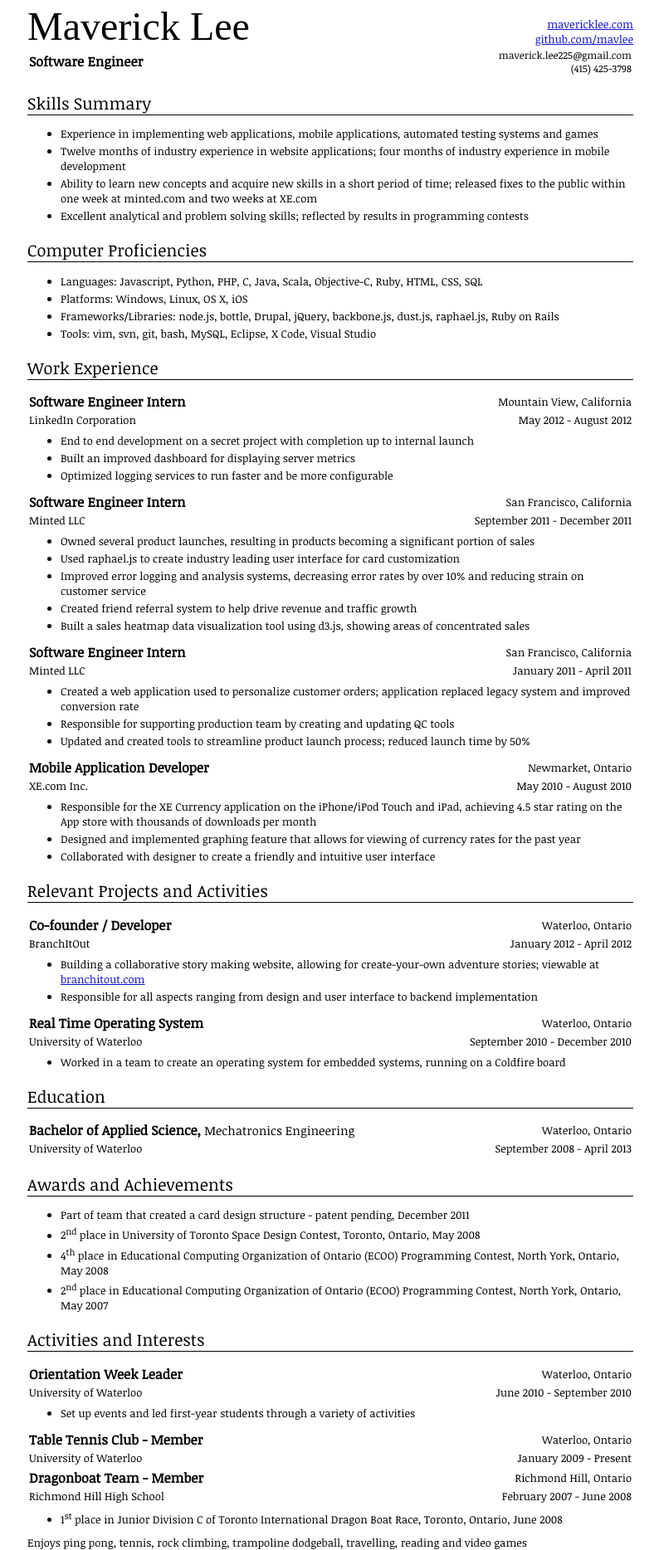
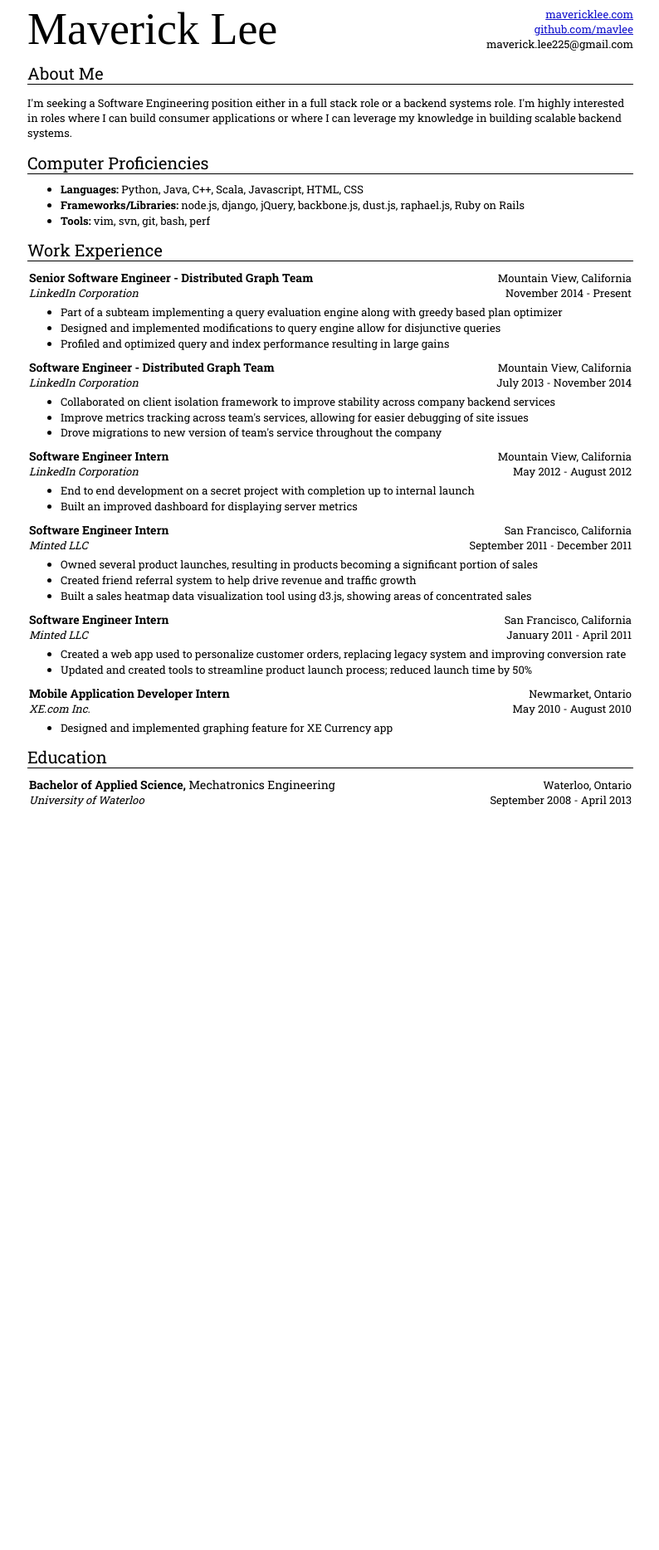
Before and after one commit to mavlee/mavlee.github.com, a Jekyll site: the page resume/index.html, which Jekyll copies as it is, in a window 1280 px wide. Shown: the whole page at 83% size, without its empty margins (242-1036 px from the left). Built offline with Jekyll 4.4.1, drawn with Linux system fonts in a browser that asks for light colours; some web fonts are replaced; Markdown is read by kramdown in place of the engine named in the settings; after the commit the page ends 979 px from its top, so only the background shows below that.

Commit message:
update resume to 1 page style

```diff
--- a/resume/index.html
+++ b/resume/index.html
@@ -1,7 +1,7 @@
 <html>
   <head>
     <title>Maverick Lee</title>
-    <link href="http://fonts.googleapis.com/css?family=Gentium+Basic:400,700,400italic,700italic|Noticia+Text:400,700italic,400italic" rel="stylesheet" type="text/css">
+    <link href="http://fonts.googleapis.com/css?family=Gentium+Basic:400,700,400italic,700italic|Roboto+Slab:400,700" rel="stylesheet" type="text/css">
     <script type="text/javascript">
       var _gaq = _gaq || [];
       _gaq.push(['_setAccount', 'UA-23489956-1']);
@@ -14,39 +14,23 @@
         <span class="left" id="name">Maverick Lee</span>
         <div class="right">
           <a href="http://mavericklee.com/">mavericklee.com</a><br/>
-          <a href="http://github.com/mavlee">github.com/mavlee</a>
+          <a href="http://github.com/mavlee">github.com/mavlee</a><br/>
+          maverick.lee225@gmail.com
         </div>
       </div>
-      <table class="contact">
-        <tr>
-          <td class="left">
-            <span id="program">Software Engineer</span>
-          </td>
-          <td class="right">
-            maverick.lee225@gmail.com<br/>
-            (415) 425-3798
-          </td>
-        </tr>
-      </table>
     </div>
 
     <div class="section">
-      <h1>Skills Summary</h1>
-      <ul>
-        <li>Experience in implementing web applications, mobile applications, automated testing systems and games</li>
-        <li>Twelve months of industry experience in website applications; four months of industry experience in mobile development</li>
-        <li>Ability to learn new concepts and acquire new skills in a short period of time; released fixes to the public within one week at minted.com and two weeks at XE.com</li>
-        <li>Excellent analytical and problem solving skills; reflected by results in programming contests</li>
-      </ul>
+      <h1>About Me</h1>
+      <p>I'm seeking a Software Engineering position either in a full stack role or a backend systems role. I'm highly interested in roles where I can build consumer applications or where I can leverage my knowledge in building scalable backend systems.
     </div>
 
     <div class="section">
       <h1>Computer Proficiencies</h1>
       <ul>
-        <li>Languages: Javascript, Python, PHP, C, Java, Scala, Objective-C, Ruby, HTML, CSS, SQL</li>
-        <li>Platforms: Windows, Linux, OS X, iOS</li>
-        <li>Frameworks/Libraries: node.js, bottle, Drupal, jQuery, backbone.js, dust.js, raphael.js, Ruby on Rails</li>
-        <li>Tools: vim, svn, git, bash, MySQL, Eclipse, X Code, Visual Studio</li>
+        <li><b>Languages:</b> Python, Java, C++, Scala, Javascript, HTML, CSS</li>
+        <li><b>Frameworks/Libraries:</b> node.js, django, jQuery, backbone.js, dust.js, raphael.js, Ruby on Rails</li>
+        <li><b>Tools:</b> vim, svn, git, bash, perf</li>
       </ul>
     </div>
 
@@ -54,18 +38,49 @@
       <h1>Work Experience</h1>
       <table>
         <tr>
+          <th class="left">Senior Software Engineer - Distributed Graph Team</th>
+          <td class="right">Mountain View, California</td>
+        </tr>
+        <tr>
+          <td class="left company">LinkedIn Corporation</td>
+          <td class="right">November 2014 - Present</td>
+        </tr>
+      </table>
+      <ul>
+        <li>Part of a subteam implementing a query evaluation engine along with greedy based plan optimizer</li>
+        <li>Designed and implemented modifications to query engine allow for disjunctive queries</li>
+        <li>Profiled and optimized query and index performance resulting in large gains</li>
+      </ul>
+
+      <table>
+        <tr>
+          <th class="left">Software Engineer - Distributed Graph Team</th>
+          <td class="right">Mountain View, California</td>
+        </tr>
+        <tr>
+          <td class="left company">LinkedIn Corporation</td>
+          <td class="right">July 2013 - November 2014</td>
+        </tr>
+      </table>
+      <ul>
+        <li>Collaborated on client isolation framework to improve stability across company backend services</li>
+        <li>Improve metrics tracking across team's services, allowing for easier debugging of site issues</li>
+        <li>Drove migrations to new version of team's service throughout the company</li>
+      </ul>
+
+      <table>
+        <tr>
           <th class="left">Software Engineer Intern</th>
           <td class="right">Mountain View, California</td>
         </tr>
         <tr>
-          <td class="left">LinkedIn Corporation</td>
+          <td class="left company">LinkedIn Corporation</td>
           <td class="right">May 2012 - August 2012</td>
         </tr>
       </table>
       <ul>
         <li>End to end development on a secret project with completion up to internal launch</li>
         <li>Built an improved dashboard for displaying server metrics</li>
-        <li>Optimized logging services to run faster and be more configurable</li>
       </ul>
 
       <table>
@@ -74,14 +89,12 @@
           <td class="right">San Francisco, California</td>
         </tr>
         <tr>
-          <td class="left">Minted LLC</td>
+          <td class="left company">Minted LLC</td>
           <td class="right">September 2011 - December 2011</td>
         </tr>
       </table>
       <ul>
         <li>Owned several product launches, resulting in products becoming a significant portion of sales</li>
-        <li>Used raphael.js to create industry leading user interface for card customization</li>
-        <li>Improved error logging and analysis systems, decreasing error rates by over 10% and reducing strain on customer service</li>
         <li>Created friend referral system to help drive revenue and traffic growth</li>
         <li>Built a sales heatmap data visualization tool using d3.js, showing areas of concentrated sales</li>
       </ul>
@@ -92,64 +105,27 @@
           <td class="right">San Francisco, California</td>
         </tr>
         <tr>
-          <td class="left">Minted LLC</td>
+          <td class="left company">Minted LLC</td>
           <td class="right">January 2011 - April 2011</td>
         </tr>
       </table>
       <ul>
-        <li>Created a web application used to personalize customer orders; application replaced legacy system and improved conversion rate</li>
-        <li>Responsible for supporting production team by creating and updating QC tools</li>
+        <li>Created a web app used to personalize customer orders, replacing legacy system and improving conversion rate</li>
         <li>Updated and created tools to streamline product launch process; reduced launch time by 50%</li>
       </ul>
 
-      <div class="break"></div>
-
       <table>
         <tr>
-          <th class="left">Mobile Application Developer</th>
+          <th class="left">Mobile Application Developer Intern</th>
           <td class="right">Newmarket, Ontario</td>
         </tr>
         <tr>
-          <td class="left">XE.com Inc.</td>
+          <td class="left company">XE.com Inc.</td>
           <td class="right">May 2010 - August 2010</td>
         </tr>
       </table>
       <ul>
-        <li>Responsible for the XE Currency application on the iPhone/iPod Touch and iPad, achieving 4.5 star rating on the App store with thousands of downloads per month</li>
-        <li>Designed and implemented graphing feature that allows for viewing of currency rates for the past year</li>
-        <li>Collaborated with designer to create a friendly and intuitive user interface</li>
-      </ul>
-    </div>
-
-    <div class="section">
-      <h1>Relevant Projects and Activities</h1>
-      <table>
-        <tr>
-          <th class="left">Co-founder / Developer</th>
-          <td class="right">Waterloo, Ontario</td>
-        </tr>
-        <tr>
-          <td class="left">BranchItOut</td>
-          <td class="right">January 2012 - April 2012</td>
-        </tr>
-      </table>
-      <ul>
-        <li>Building a collaborative story making website, allowing for create-your-own adventure stories; viewable at <a href="http://branchitout.com">branchitout.com</a></li>
-        <li>Responsible for all aspects ranging from design and user interface to backend implementation</li>
-      </ul>
-
-      <table>
-        <tr>
-          <th class="left">Real Time Operating System</th>
-          <td class="right">Waterloo, Ontario</td>
-        </tr>
-        <tr>
-          <td class="left">University of Waterloo</td>
-          <td class="right">September 2010 - December 2010</td>
-        </tr>
-      </table>
-      <ul>
-        <li>Worked in a team to create an operating system for embedded systems, running on a Coldfire board</li>
+        <li>Designed and implemented graphing feature for XE Currency app</li>
       </ul>
     </div>
 
@@ -161,68 +137,15 @@
           <td class="right">Waterloo, Ontario</td>
         </tr>
         <tr>
-          <td class="left">University of Waterloo</td>
+          <td class="left company">University of Waterloo</td>
           <td class="right">September 2008 - April 2013</td>
         </tr>
       </table>
     </div>
 
-    <div class="section">
-      <h1>Awards and Achievements</h1>
-      <ul>
-        <li>Part of team that created a card design structure - patent pending, December 2011</li>
-        <li>2<sup>nd</sup> place in University of Toronto Space Design Contest, Toronto, Ontario, May 2008</li>
-        <li>4<sup>th</sup> place in Educational Computing Organization of Ontario (ECOO) Programming Contest, North York, Ontario, May 2008</li>
-        <li>2<sup>nd</sup> place in Educational Computing Organization of Ontario (ECOO) Programming Contest, North York, Ontario, May 2007</li>
-      </ul>
-    </div>
-
-    <div class="section">
-      <h1>Activities and Interests</h1>
-      <table>
-        <tr>
-          <th class="left">Orientation Week Leader</th>
-          <td class="right">Waterloo, Ontario</td>
-        </tr>
-        <tr>
-          <td class="left">University of Waterloo</td>
-          <td class="right">June 2010 - September 2010</td>
-        </tr>
-      </table>
-      <ul>
-        <li>Set up events and led first-year students through a variety of activities</li>
-      </ul>
-
-      <table>
-        <tr>
-          <th class="left">Table Tennis Club - Member</th>
-          <td class="right">Waterloo, Ontario</td>
-        </tr>
-        <tr>
-          <td class="left">University of Waterloo</td>
-          <td class="right">January 2009 - Present</td>
-        </tr>
-      </table>
-
-      <table>
-        <tr>
-          <th class="left">Dragonboat Team - Member</th>
-          <td class="right">Richmond Hill, Ontario</td>
-        </tr>
-        <tr>
-          <td class="left">Richmond Hill High School</td>
-          <td class="right">February 2007 - June 2008</td>
-        </tr>
-      </table>
-      <ul>
-        <li>1<sup>st</sup> place in Junior Division C of Toronto International Dragon Boat Race, Toronto, Ontario, June 2008</li>
-      </ul>
-    </div>
-    Enjoys ping pong, tennis, rock climbing, trampoline dodgeball, travelling, reading and video games
-
     <style type="text/css" media="all">
       body, table {
-        font-family: 'Noticia Text', serif;
+        font-family: 'Roboto Slab', serif;
         font-size: 13px;
         width: 730px;
         margin: auto;
@@ -235,55 +158,58 @@
       .header { margin-top: 8px }
       .left { text-align: left; }
       .right { text-align: right; }
-      .contact { font-size: 9pt; }
 
       #name {
         font-family: 'Gentium Basic', serif;
         font-weight: normal;
-        font-size: 48px;
-        line-height: 48px;
+        font-size: 54px;
+        line-height: 54px;
       }
 
       #program {
-        font-weight: bold;
-        font-size: 12pt;
+        font-size: 16px;
       }
 
       .section {
-        margin-top: 18px;
-        margin-bottom: 10px;
+        margin-top: 9px;
+        margin-bottom: 5px;
       }
 
       .section h1 {
-        font-family: 'Noticia Text', serif;
+        font-family: 'Roboto Slab', serif;
         text-align: left;
         border-style: none none solid;
         border-width: thin;
         font-size: 20px;
         font-style: normal;
         font-weight: normal;
+        margin-bottom: 10px;
       }
 
       .section ul {
+        line-height: 130%;
         margin-top: 5px;
         margin-bottom: 10px;
       }
 
       .section li {
         list-style-type: disc;
-        margin-bottom: 3px;
+        margin-bottom: 2px;
       }
 
-      th, td { padding: 0; }
+      th, td {
+        padding: 0;
+        line-height: 16px;
+      }
 
       .section th.left {
         font-weight: bold;
-        font-size: 16px;
-        font-family: 'Noticia Text', serif;
+        font-size: 14px;
+        font-family: 'Roboto Slab', serif;
       }
       .section th.left .subtitle {
         font-weight: normal;
-        font-size: 11pt;
+        font-size: 14px;
       }
 
       .anchor {
@@ -295,13 +221,13 @@
         right: 0;
         position: absolute;
       }
+
+      .company {
+        font-style: italic;
+      }
     </style>
 
     <style type="text/css" media='print'>
-      body {
-        font-size: 13px;
-      }
-
       a,a:visited {
         color: grey;
       }
```
